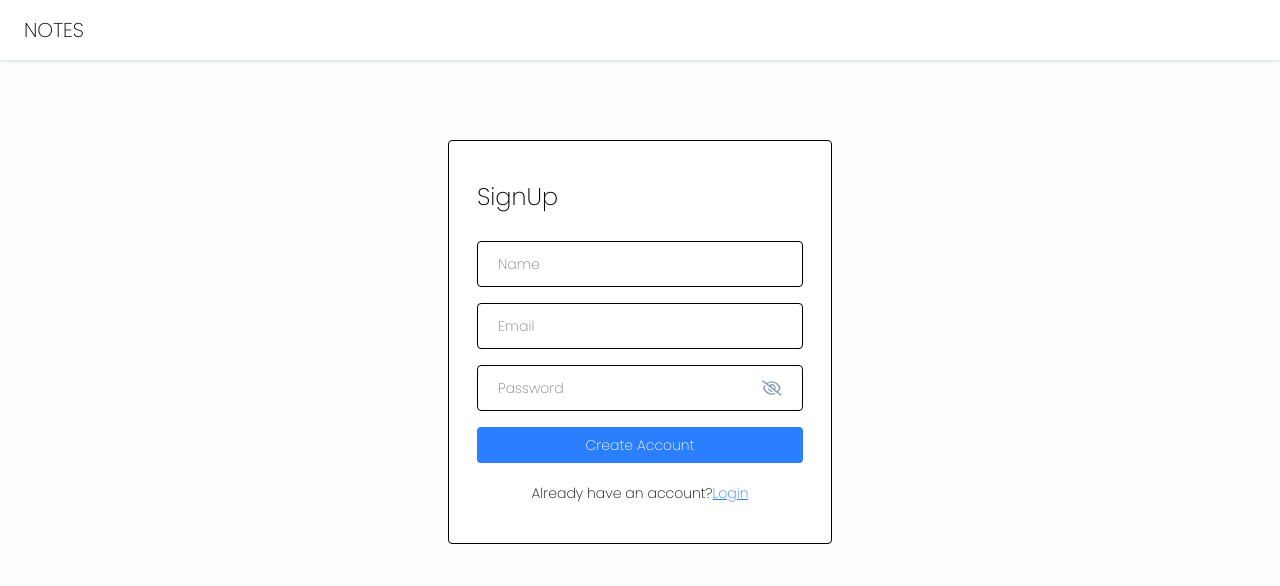
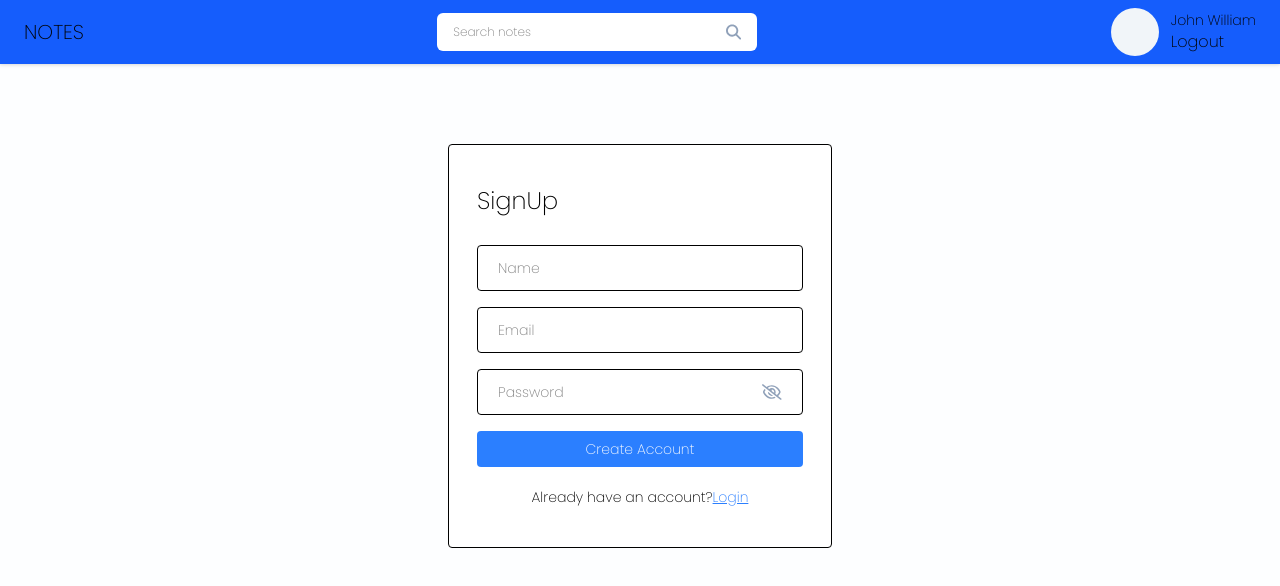
Before and after one commit to sankarshan07/notes, a React (Vite) app in the folder frontend/notes-app/: page /signup in a window 1280 px wide. Shown: the top 586 px of the page. Built offline with nearby package versions, Linux system fonts and the light colour scheme.

Commit message:
searchbar implementaion

```diff
--- /dev/null
+++ b/frontend/notes-app/src/components/Cards/ProfileInfo.jsx
@@ -0,0 +1,21 @@
+import React from 'react'
+import { getInitials } from '../../utils/helper';
+
+const ProfileInfo = ({onLogout}) => {
+  return (
+    <div className='flex items-center gap-3 '>
+      <div className='w-12 h-12 flex items-center justify-center rounded-full text-slate-950 font-medium bg-slate-100 '>
+        {getInitials("John Wiliam")}
+        </div>
+      <div>
+
+      <p className='text-sm font-medium'>John William</p>
+      <button className='' onClick={onLogout}>
+        Logout
+      </button>
+    </div>
+    </div>
+  );
+};
+
+export default ProfileInfo
--- a/frontend/notes-app/src/components/Navbar/Navbar.jsx
+++ b/frontend/notes-app/src/components/Navbar/Navbar.jsx
@@ -1,9 +1,35 @@
-import React from 'react'
+import React, { useState } from 'react'
+import ProfileInfo from '../Cards/ProfileInfo'
+import SearchBar from '../SearchBar/SearchBar';
+import { useNavigate } from 'react-router-dom';
+const Navbar = () => {
+  const [searchQuery, setSearchQuery] = useState('');
 
-const Navbar = () => {
+  const navigate=useNavigate();
+
+  const onLogout = () => {
+    navigate("/login");
+  }
+  const handleSearch = () => {
+
+  }
+  const onClearSearch=()=>{
+    setSearchQuery("");
+  };
+
   return (
-    <div className='bg-white flex items-center justify-between px-6 py-2 drop-shadow'>
+    <div className='bg-blue-600 flex items-center justify-between px-6 py-2 drop-shadow'>
     <h2 className='text-xl font-medium text-black py-2'>NOTES</h2>
+
+    <SearchBar value={searchQuery}
+    onChange={({target})=>{
+      setSearchQuery(target.value);
+    }}
+    handleSearch={handleSearch}
+    onClearSearch={onClearSearch}
+    />
+
+    <ProfileInfo onLogout={onLogout}/>
     </div>
   )
 }
--- /dev/null
+++ b/frontend/notes-app/src/components/SearchBar/SearchBar.jsx
@@ -0,0 +1,28 @@
+import React from 'react'
+import {FaMagnifyingGlass} from 'react-icons/fa6'
+import {IoMdClose} from 'react-icons/io'
+
+const SearchBar = ({value, onChange, handleSearch, onClearSearch}) => {
+  return (
+    <div className='w-80 flex items-center px-4 bg-white rounded-md'>
+      <input type="text"
+      placeholder='Search notes'
+      className='w-full text-xs font-medium bg-transparent py-[11px] outline-none'
+      value={value}
+        onChange={onChange}
+
+      />
+    { value &&
+    (<IoMdClose
+     className='text-xl text-slate-500 cursor-pointer hover:text-black mr-3'
+      onClick={onClearSearch}
+      />
+      )}
+    <FaMagnifyingGlass
+    className='text-slate-400 cursor-pointer hover:text-black'
+    onClick={handleSearch}/>
+    </div>
+  )
+}
+
+export default SearchBar
--- a/frontend/notes-app/src/pages/Home/Home.jsx
+++ b/frontend/notes-app/src/pages/Home/Home.jsx
@@ -1,10 +1,13 @@
 import React from 'react'
+import Navbar from '../../components/Navbar/Navbar'
+// import ProfileInfo from '../../components/Cards/ProfileInfo'
 
 const Home = () => {
   return (
-    <div >
-      Home
-    </div>
+   <>
+   <Navbar/>
+
+   </>
   )
 }
 
--- a/frontend/notes-app/src/utils/helper.js
+++ b/frontend/notes-app/src/utils/helper.js
@@ -3,3 +3,15 @@
 return regex.test(email);
 
 };
+
+export const getInitials= (name) => {
+    if(!name) return '';
+
+    const words =name.split("");
+    let initials ="";
+
+    for (let i=0; i<Math.min(words.length, 2);i++){
+        initials+-words[i][0];
+    }
+    return initials.toUpperCase();
+};
```
